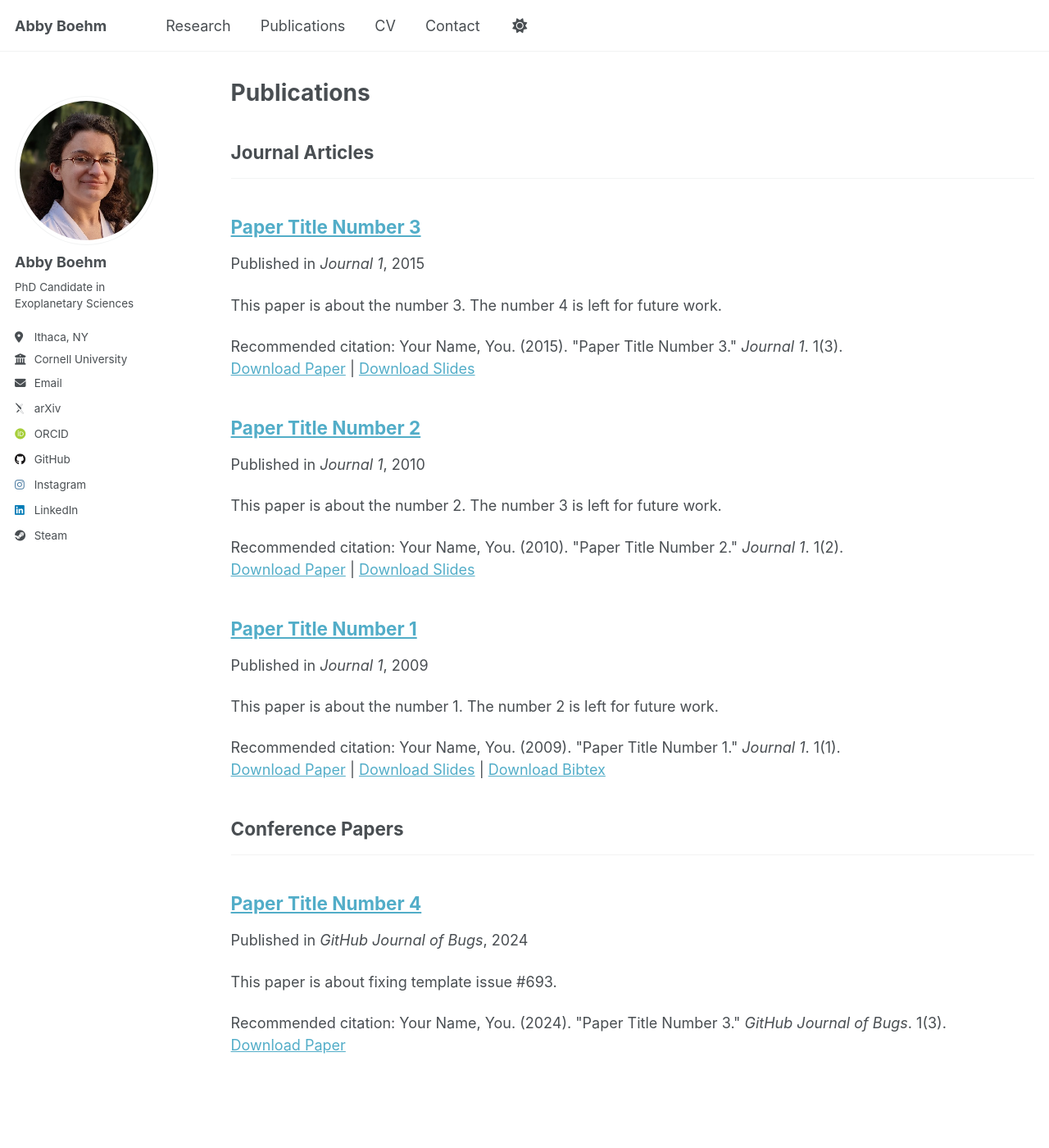
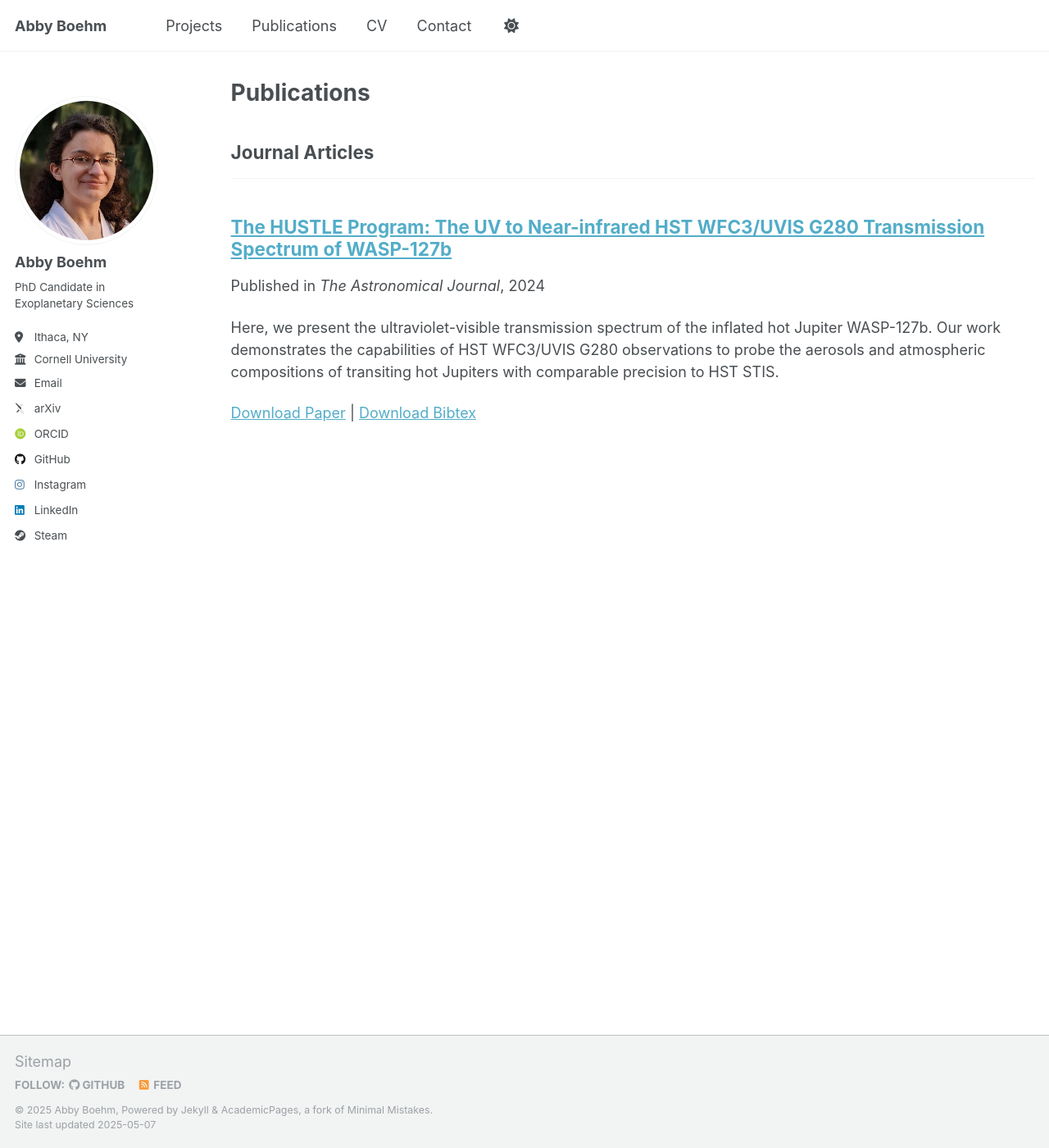
Before and after one commit to AbbyBoehm/AbbyBoehm.github.io, a Jekyll site: the page built from _pages/publications.html, in a window 1280 px wide and 1400 px high. Shown: the whole window at 82% size. Built offline with Jekyll 4.4.1, drawn with Linux system fonts in a browser that asks for light colours; some web fonts are replaced; a file with an impossible date is left out.

Commit message:
put publications up

```diff
--- a/_data/navigation.yml
+++ b/_data/navigation.yml
@@ -8,8 +8,8 @@
 #      Markdown formatted page while the second is generated using JSON.
 
 main:
-  - title: "Research"
-    url: /research/
+  - title: "Projects"
+    url: /projects/
 
   - title: "Publications"
     url: /publications/
--- a/_publications/2009-10-01-paper-title-number-1.md
+++ /dev/null
@@ -1,14 +0,0 @@
----
-title: "Paper Title Number 1"
-collection: publications
-category: manuscripts
-permalink: /publication/2009-10-01-paper-title-number-1
-excerpt: 'This paper is about the number 1. The number 2 is left for future work.'
-date: 2009-10-01
-venue: 'Journal 1'
-slidesurl: 'http://academicpages.github.io/files/slides1.pdf'
-paperurl: 'http://academicpages.github.io/files/paper1.pdf'
-bibtexurl: 'http://academicpages.github.io/files/bibtex1.bib'
-citation: 'Your Name, You. (2009). &quot;Paper Title Number 1.&quot; <i>Journal 1</i>. 1(1).'
----
-The contents above will be part of a list of publications, if the user clicks the link for the publication than the contents of section will be rendered as a full page, allowing you to provide more information about the paper for the reader. When publications are displayed as a single page, the contents of the above "citation" field will automatically be included below this section in a smaller font.
--- a/_publications/2010-10-01-paper-title-number-2.md
+++ /dev/null
@@ -1,14 +0,0 @@
----
-title: "Paper Title Number 2"
-collection: publications
-category: manuscripts
-permalink: /publication/2010-10-01-paper-title-number-2
-excerpt: 'This paper is about the number 2. The number 3 is left for future work.'
-date: 2010-10-01
-venue: 'Journal 1'
-slidesurl: 'http://academicpages.github.io/files/slides2.pdf'
-paperurl: 'http://academicpages.github.io/files/paper2.pdf'
-citation: 'Your Name, You. (2010). &quot;Paper Title Number 2.&quot; <i>Journal 1</i>. 1(2).'
----
-
-The contents above will be part of a list of publications, if the user clicks the link for the publication than the contents of section will be rendered as a full page, allowing you to provide more information about the paper for the reader. When publications are displayed as a single page, the contents of the above "citation" field will automatically be included below this section in a smaller font.
--- a/_publications/2015-10-01-paper-title-number-3.md
+++ /dev/null
@@ -1,14 +0,0 @@
----
-title: "Paper Title Number 3"
-collection: publications
-category: manuscripts
-permalink: /publication/2015-10-01-paper-title-number-3
-excerpt: 'This paper is about the number 3. The number 4 is left for future work.'
-date: 2015-10-01
-venue: 'Journal 1'
-slidesurl: 'http://academicpages.github.io/files/slides3.pdf'
-paperurl: 'http://academicpages.github.io/files/paper3.pdf'
-citation: 'Your Name, You. (2015). &quot;Paper Title Number 3.&quot; <i>Journal 1</i>. 1(3).'
----
-
-The contents above will be part of a list of publications, if the user clicks the link for the publication than the contents of section will be rendered as a full page, allowing you to provide more information about the paper for the reader. When publications are displayed as a single page, the contents of the above "citation" field will automatically be included below this section in a smaller font.
--- a/_publications/2024-02-17-paper-title-number-4.md
+++ /dev/null
@@ -1,13 +0,0 @@
----
-title: "Paper Title Number 4"
-collection: publications
-category: conferences
-permalink: /publication/2024-02-17-paper-title-number-4
-excerpt: 'This paper is about fixing template issue #693.'
-date: 2024-02-17
-venue: 'GitHub Journal of Bugs'
-paperurl: 'http://academicpages.github.io/files/paper3.pdf'
-citation: 'Your Name, You. (2024). &quot;Paper Title Number 3.&quot; <i>GitHub Journal of Bugs</i>. 1(3).'
----
-
-The contents above will be part of a list of publications, if the user clicks the link for the publication than the contents of section will be rendered as a full page, allowing you to provide more information about the paper for the reader. When publications are displayed as a single page, the contents of the above "citation" field will automatically be included below this section in a smaller font.
--- /dev/null
+++ b/_publications/2024-12-12-hustle-wasp127b.md
@@ -0,0 +1,14 @@
+---
+title: "The HUSTLE Program: The UV to Near-infrared HST WFC3/UVIS G280 Transmission Spectrum of WASP-127b"
+collection: publications
+category: manuscripts
+permalink: /publication/2024-12-12-hustle-wasp127b
+excerpt: 'Here, we present the ultraviolet-visible transmission spectrum of the inflated hot Jupiter WASP-127b. Our work demonstrates the capabilities of HST WFC3/UVIS G280 observations to probe the aerosols and atmospheric compositions of transiting hot Jupiters with comparable precision to HST STIS.'
+date: 2024-12-12
+venue: 'The Astronomical Journal'
+#slidesurl: 'http://academicpages.github.io/files/slides1.pdf'
+paperurl: 'https://iopscience.iop.org/article/10.3847/1538-3881/ad8dde/pdf'
+bibtexurl: 'https://ui.adsabs.harvard.edu/abs/2025AJ....169...23B/exportcitation'
+#citation: 'Boehm, V. A. et al. (2024). &quot;The HUSTLE Program: The UV to Near-infrared HST WFC3/UVIS G280 Transmission Spectrum of WASP-127b.&quot; <i>The Astronomical Journal</i>. 1(1).'
+---
+The contents above will be part of a list of publications, if the user clicks the link for the publication than the contents of section will be rendered as a full page, allowing you to provide more information about the paper for the reader. When publications are displayed as a single page, the contents of the above "citation" field will automatically be included below this section in a smaller font.
```
Also changed, not shown: _pages/about.md (+2 -2 lines), _pages/projects.md (added, +25 -0 lines), _pages/research.md (deleted, +0 -21 lines), _publications/2025-00-00-exovolcanic-plasma-tori.md (added, +14 -0 lines).
